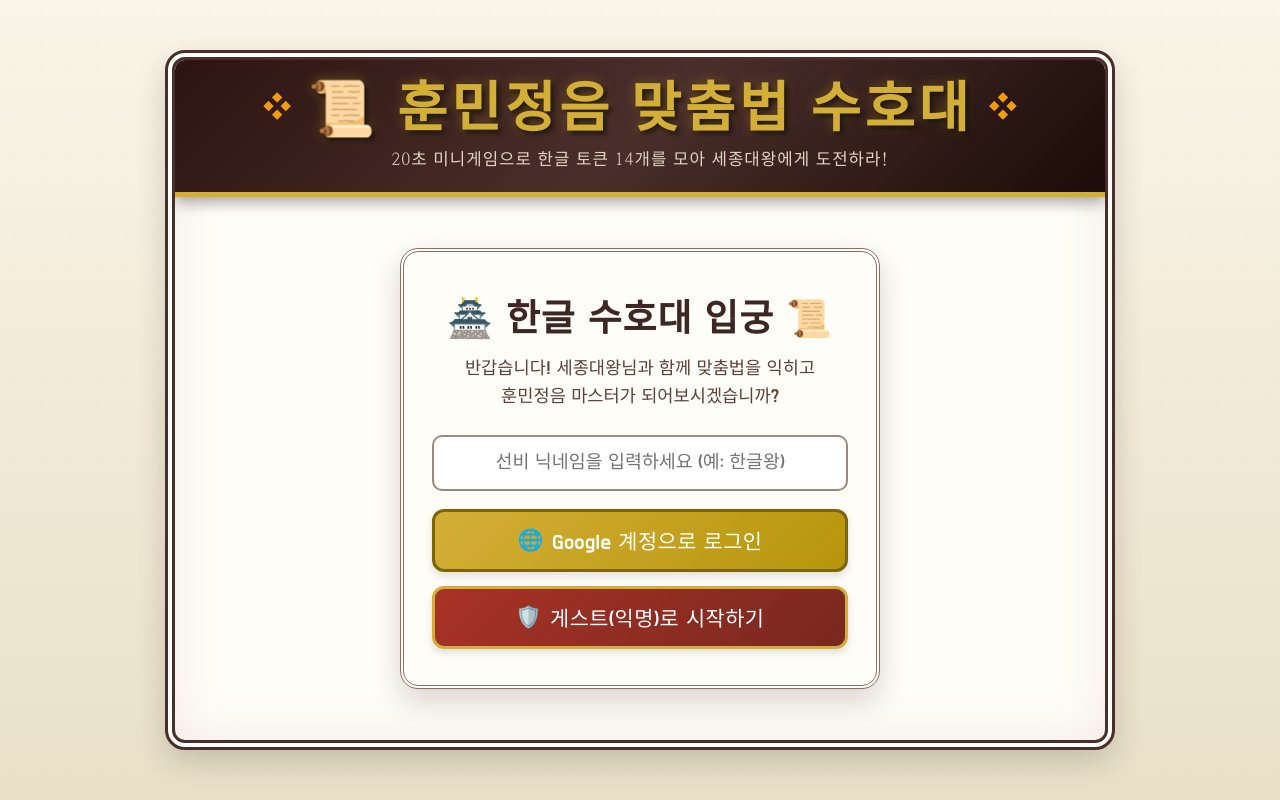
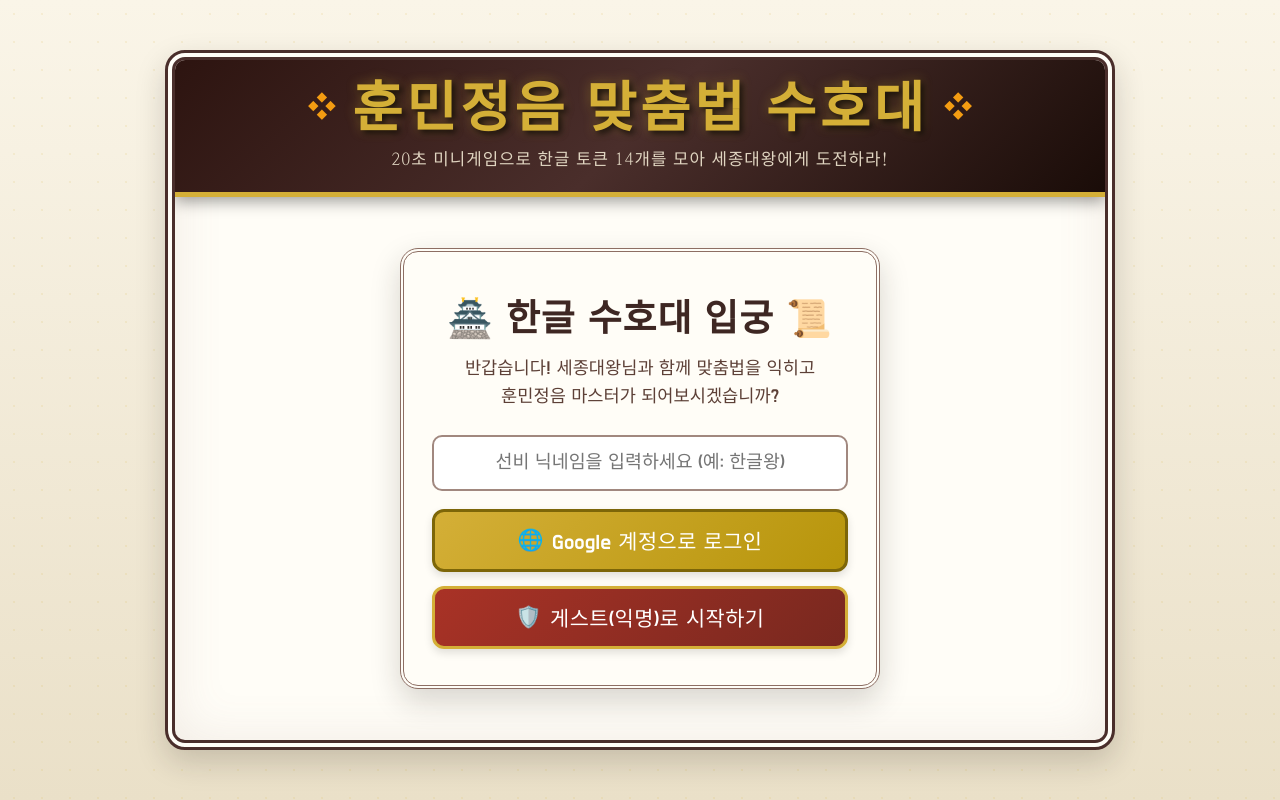
Before and after one commit to zzintch-jpg/korean-spelling-sejong-game, a website with bundled scripts: page index.html in a window 1280 px wide. Built offline with nearby package versions, Linux system fonts and the light colour scheme; a web font is replaced by a local one.

Commit message:
style: 메인 타이틀 앞 종이 두루마리 이모지(📜) 삭제

```diff
--- a/index.html
+++ b/index.html
@@ -14,7 +14,7 @@
     <header>
       <div class="header-title-box">
         <span class="title-decor">❖</span>
-        <h1 class="game-title">📜 훈민정음 맞춤법 수호대</h1>
+        <h1 class="game-title">훈민정음 맞춤법 수호대</h1>
         <span class="title-decor">❖</span>
       </div>
       <p class="subtitle">20초 미니게임으로 한글 토큰 14개를 모아 세종대왕에게 도전하라!</p>
@@ -33,7 +33,7 @@
       </div>
     </div>
 
-    <!-- 1. 로그인 / 닉네임 설정 스크린 (반듯한 서체 및 이모지 적용) -->
+    <!-- 1. 로그인 / 닉네임 설정 스크린 -->
     <section id="loginScreen" class="screen active">
       <div class="login-box">
         <h2>🏯 한글 수호대 입궁 📜</h2>
```
